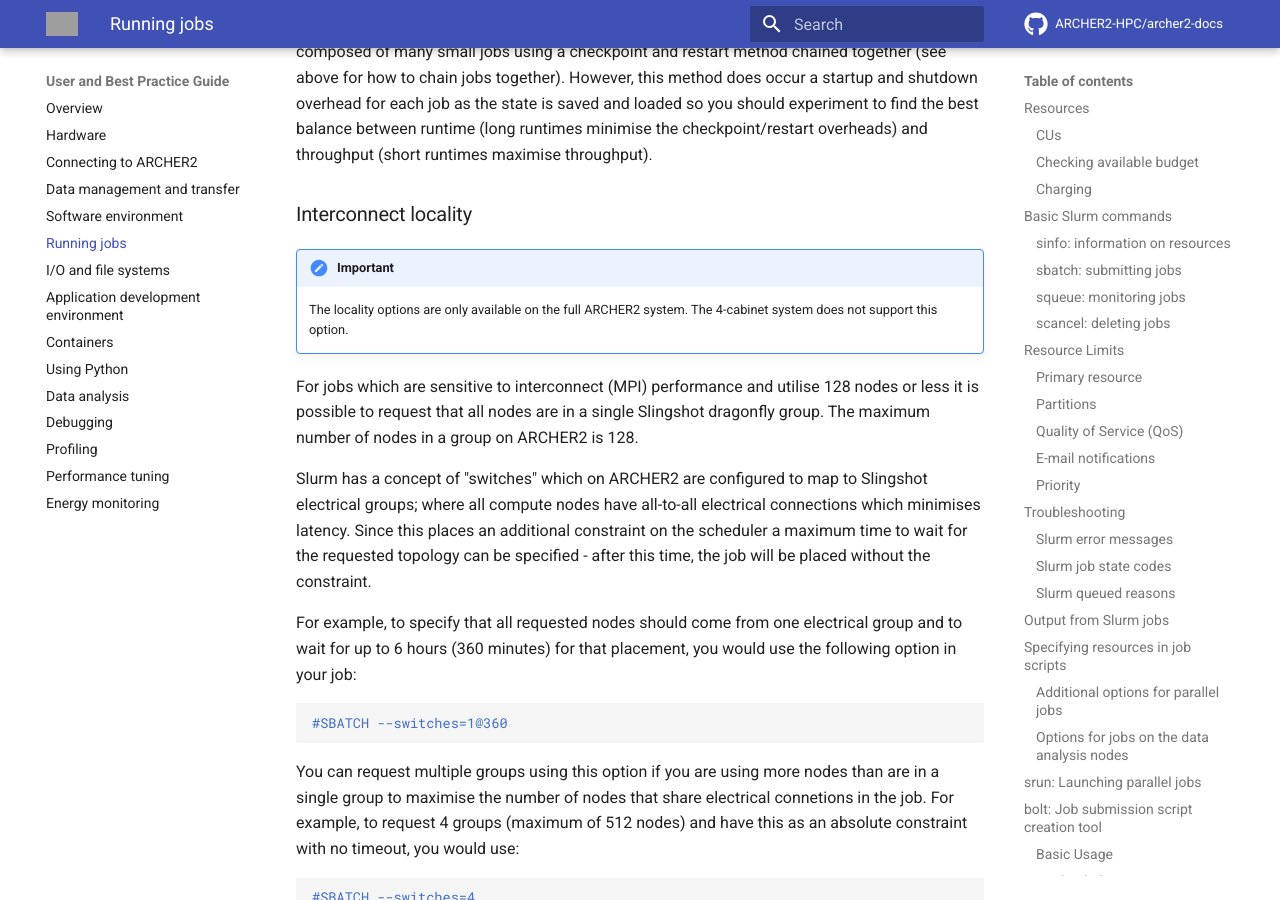
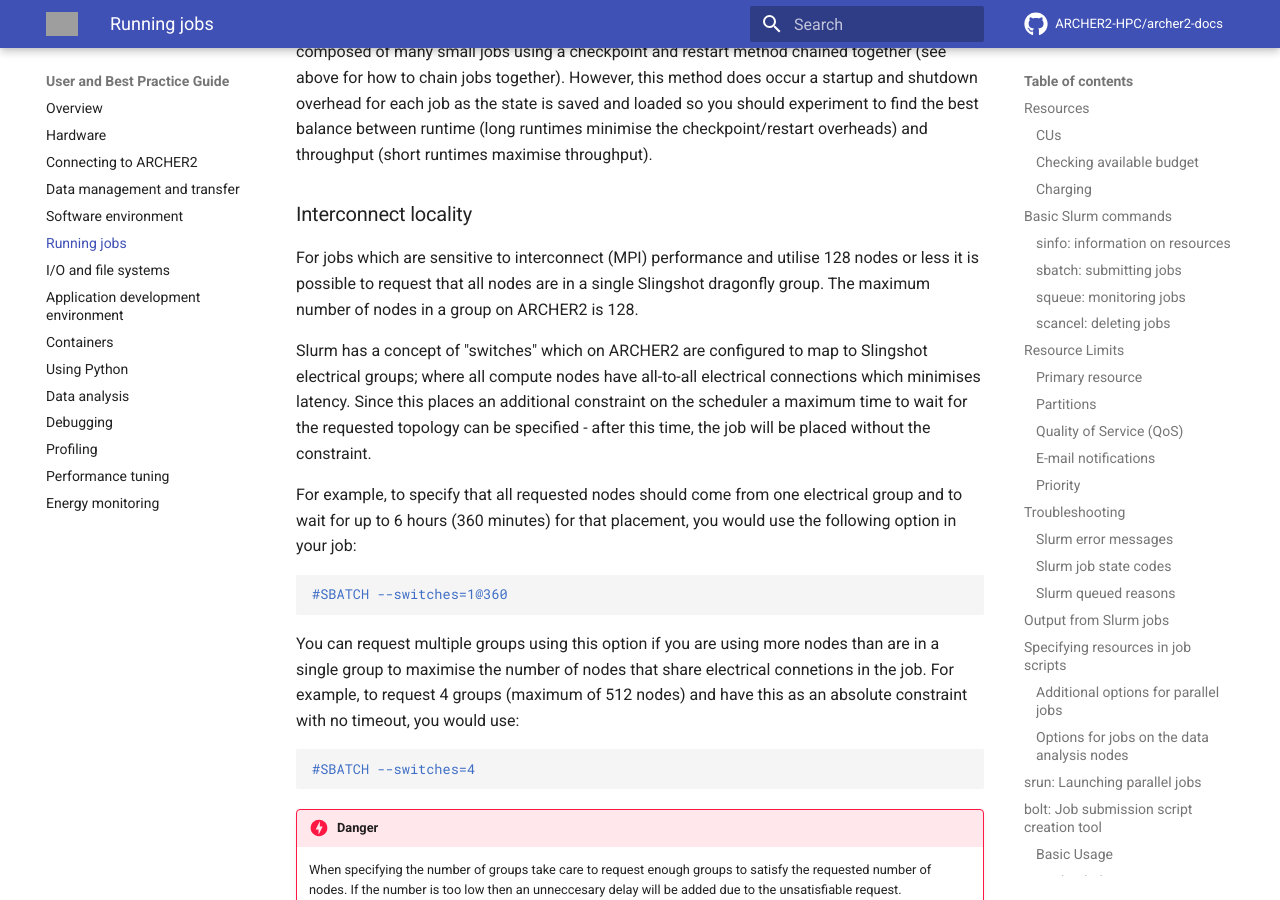
Before and after one commit to ARCHER2-HPC/archer2-docs, an MkDocs documentation site: the page built from docs/user-guide/scheduler.md, in a window 1280 px wide and 900 px high, scrolled down 44942 px. Built offline with MkDocs 1.6.1 and Material for MkDocs 9.7.7, drawn with Linux system fonts in a browser that asks for light colours; comment, search, counter and statistics services are not loaded; grey boxes are pictures that could not be loaded.

Commit message:
Remove 4-cab note

```diff
--- a/docs/user-guide/scheduler.md
+++ b/docs/user-guide/scheduler.md
@@ -2035,10 +2035,6 @@
 
 ### Interconnect locality
 
-!!! important
-    The locality options are only available on the full ARCHER2
-    system. The 4-cabinet system does not support this option.
-
 For jobs which are sensitive to interconnect (MPI) performance and
 utilise 128 nodes or less it is possible to request that all nodes
 are in a single Slingshot dragonfly group. The maximum number of nodes in
```
